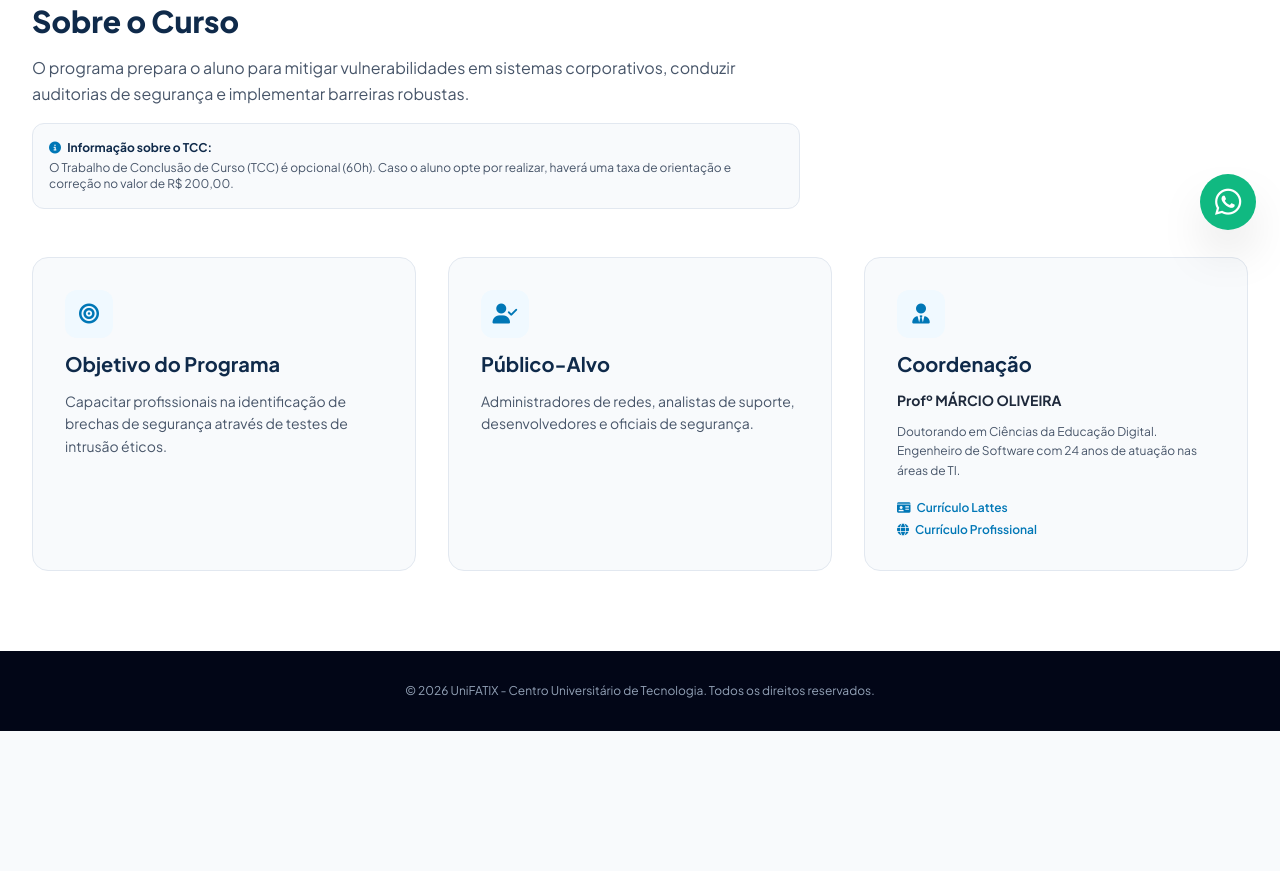
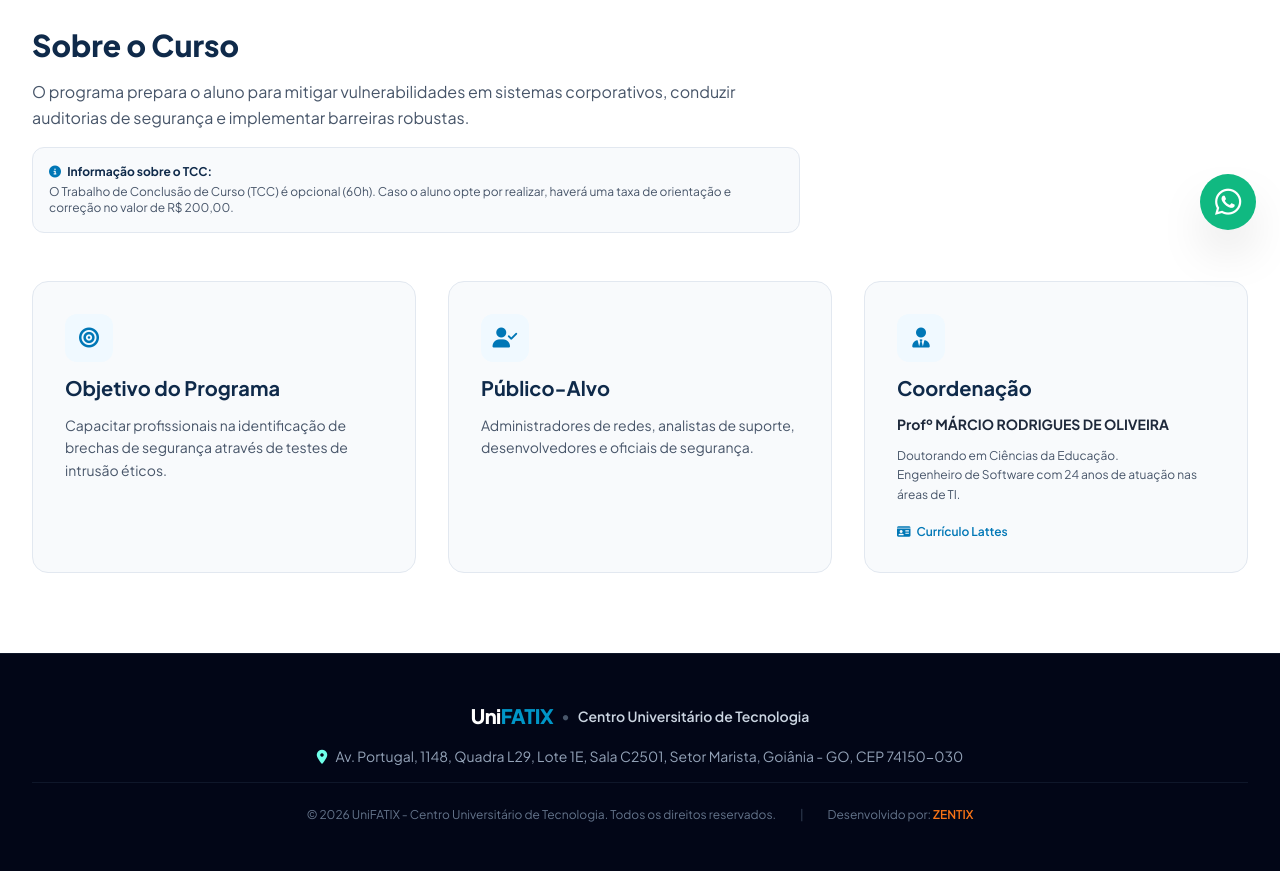
Before and after one commit to marcio-dev-fullstack/unifatix.edu.br, a plain HTML site: page pos-graduacao/Ciberseguranca.html in a window 1280 px wide. Shown: the part 546-1417 px from the top of the page. Before the commit the page ends 1277 px from the top, so only its background shows below. Drawn offline with nearby package versions, Linux system fonts and the light colour scheme.

Commit message:
Update Ciberseguranca.html

````diff
--- a/pos-graduacao/Ciberseguranca.html
+++ b/pos-graduacao/Ciberseguranca.html
@@ -1,3 +1,5 @@
+### 5. `Ciberseguranca.html`
+```html
 <!DOCTYPE html>
 <html lang="pt-BR" class="scroll-smooth">
 <head>
@@ -110,17 +112,14 @@
                         <i class="fa-solid fa-user-tie"></i>
                     </div>
                     <h3 class="text-xl font-bold text-uniblue-900">Coordenação</h3>
-                    <p class="text-slate-800 text-sm font-bold">Profº MÁRCIO OLIVEIRA</p>
+                    <p class="text-slate-800 text-sm font-bold">Profº MÁRCIO RODRIGUES DE OLIVEIRA</p>
                     <p class="text-slate-600 text-xs leading-relaxed">
-                        Doutorando em Ciências da Educação Digital.<br>
+                        Doutorando em Ciências da Educação.<br>
                         Engenheiro de Software com 24 anos de atuação nas áreas de TI.
                     </p>
                     <div class="pt-2 flex flex-col gap-1.5 text-xs">
                         <a href="http://lattes.cnpq.br/5752724756523880" target="_blank" rel="noopener noreferrer" class="text-uniblue-600 font-semibold hover:underline flex items-center gap-1.5">
                             <i class="fa-solid fa-id-card"></i> Currículo Lattes
-                        </a>
-                        <a href="https://zentix.eng.br/curriculo-eng-tec.html" target="_blank" rel="noopener noreferrer" class="text-uniblue-600 font-semibold hover:underline flex items-center gap-1.5">
-                            <i class="fa-solid fa-globe"></i> Currículo Profissional
                         </a>
                     </div>
                 </div>
@@ -128,8 +127,23 @@
         </div>
     </section>
 
-    <footer class="bg-slate-950 text-slate-400 py-8 text-center text-xs">
-        © 2026 UniFATIX - Centro Universitário de Tecnologia. Todos os direitos reservados.
+    <footer class="bg-slate-950 text-slate-400 py-12 border-t border-slate-900">
+        <div class="max-w-7xl mx-auto px-4 sm:px-6 lg:px-8 text-center space-y-4">
+            <div class="flex items-center justify-center gap-2">
+                <span class="text-xl font-extrabold tracking-tight text-white">Uni<span class="text-uniblue-500">FATIX</span></span>
+                <span class="text-slate-600">•</span>
+                <span class="text-sm font-semibold text-slate-300">Centro Universitário de Tecnologia</span>
+            </div>
+            <p class="text-xs sm:text-sm text-slate-400 max-w-2xl mx-auto">
+                <i class="fa-solid fa-location-dot text-unicyan-500 mr-1.5"></i>
+                Av. Portugal, 1148, Quadra L29, Lote 1E, Sala C2501, Setor Marista, Goiânia - GO, CEP 74150-030
+            </p>
+            <div class="pt-6 border-t border-slate-900 flex flex-col sm:flex-row items-center justify-center gap-2 sm:gap-6 text-xs text-slate-500">
+                <p>© 2026 UniFATIX - Centro Universitário de Tecnologia. Todos os direitos reservados.</p>
+                <span class="hidden sm:inline text-slate-700">|</span>
+                <p>Desenvolvido por: <a href="https://zentix.eng.br" target="_blank" rel="noopener noreferrer" class="font-semibold text-orange-500 hover:text-orange-400 hover:underline">ZENTIX</a></p>
+            </div>
+        </div>
     </footer>
 
     <!-- Botão Flutuante do WhatsApp -->
````
